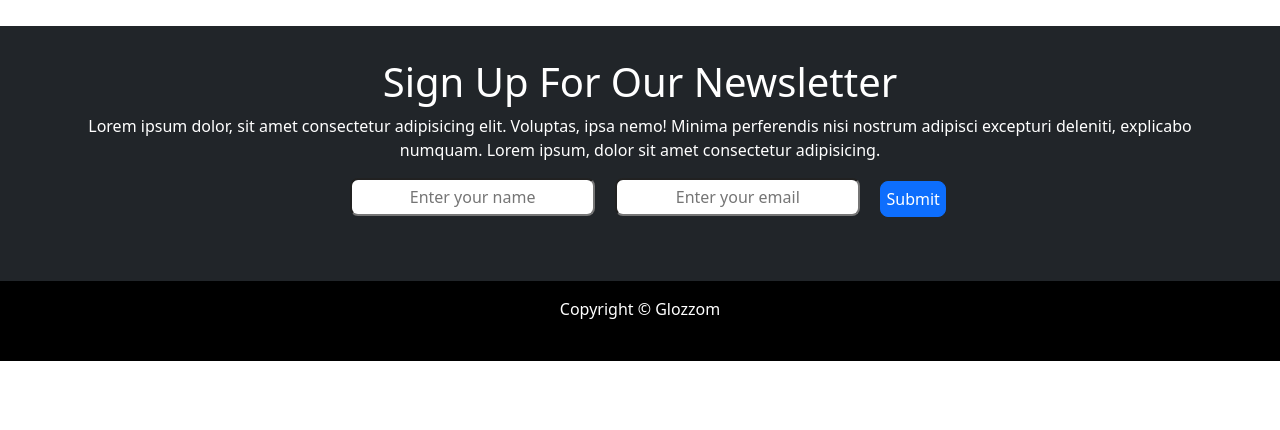
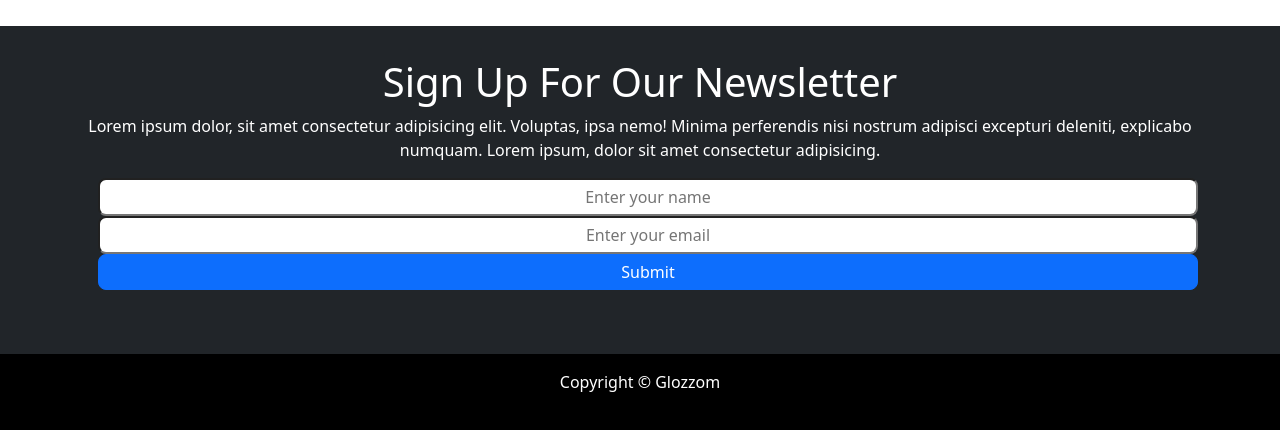
Before and after one commit to FeruzbekOrifjonov/Glozzom, a plain HTML site: page index.html in a window 1280 px wide. Shown: the part 2254-2684 px from the top of the page. Before the commit the page ends 2615 px from the top, so only its background shows below. Drawn offline with nearby package versions, Linux system fonts and the light colour scheme.

Commit message:
Update index.html

```diff
--- a/index.html
+++ b/index.html
@@ -162,7 +162,7 @@
       </p>
     </div>
     <form action="">
-      <div class="otasi">
+      <div class="otasi d-flex flex-column">
       <input type="text" placeholder="Enter your name">
       <input type="email"placeholder="Enter your email">
       <input class="btn btn-primary" type="submit" value="Submit">
```
